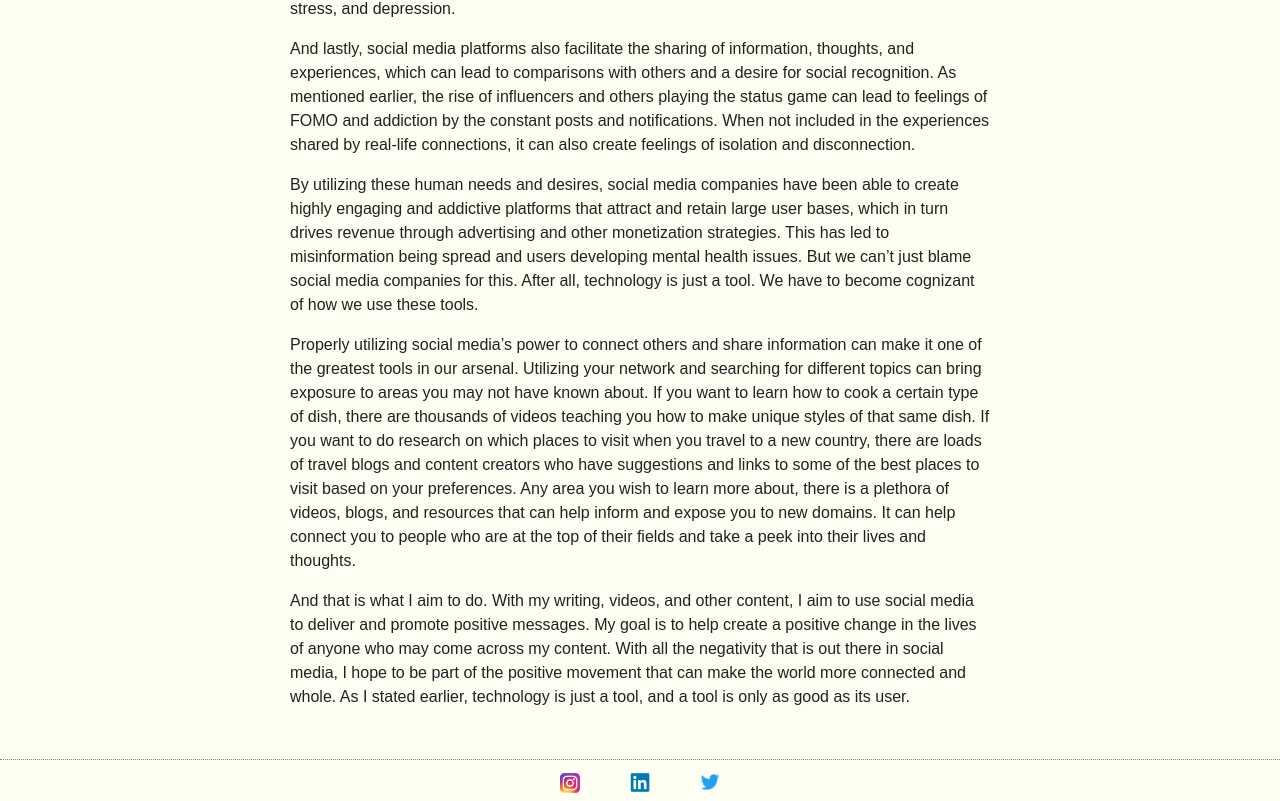
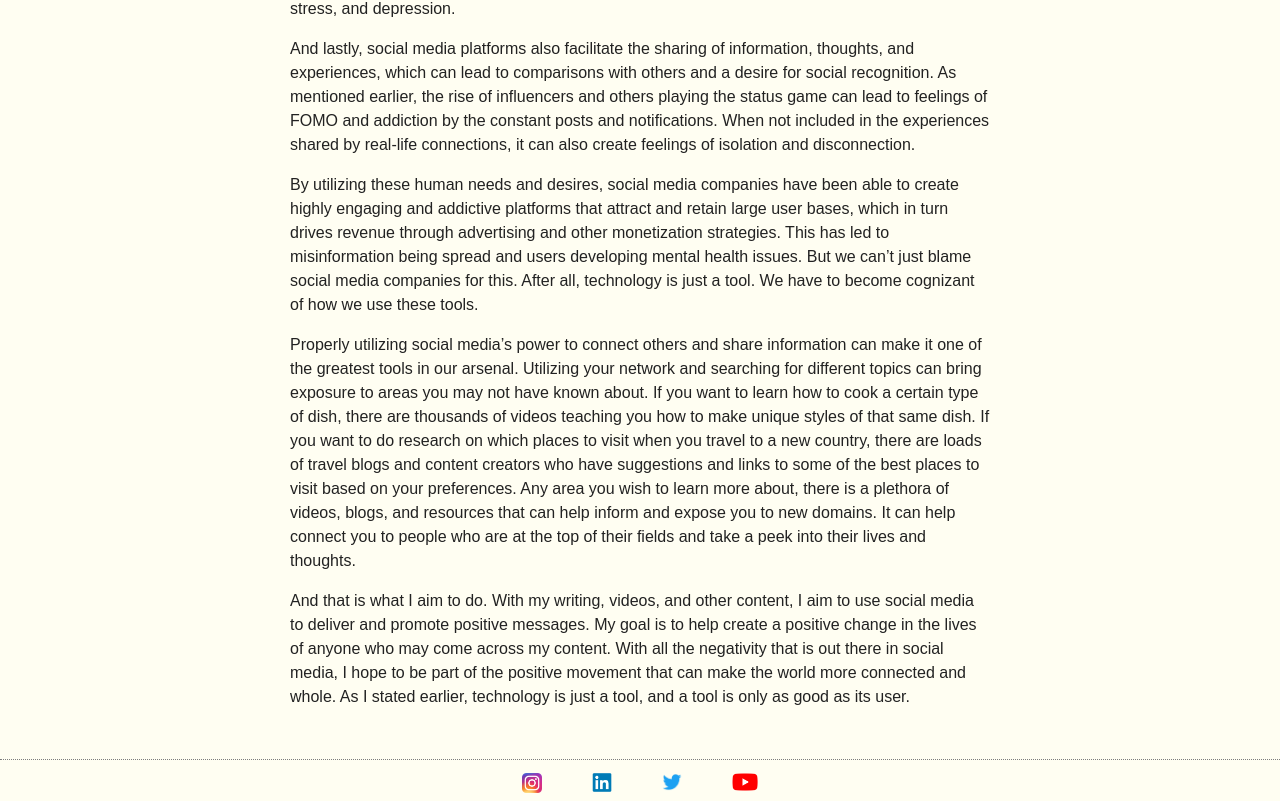
Before and after one commit to kirtans/website, a React (Create React App) app: page /blog/20230702.html in a window 1280 px wide. Shown: the part 1263-2064 px from the top of the page. Built offline with nearby package versions, Linux system fonts and the light colour scheme.

Commit message:
add youtube and update twitter

```diff
--- a/src/components/Footer/Footer.jsx
+++ b/src/components/Footer/Footer.jsx
@@ -18,11 +18,18 @@ const Footer = () => {
           alt="LinkedIn"
         />
       </a>
-      <a href="https://twitter.com/kirtan_me" target="_blank" rel="noreferrer">
+      <a href="https://twitter.com/kirtanyc" target="_blank" rel="noreferrer">
         <img
           className="footerImage"
           src={require('./twitter.png')}
           alt="Twitter"
+        />
+      </a>
+      <a href="https://www.youtube.com/channel/UCD5j3fX-_RrZSINdpThFEFQ" target="_blank" rel="noreferrer">
+        <img
+          className="youtubeFooterImage"
+          src={require('./youtube.png')}
+          alt="YouTube"
         />
       </a>
     </div>
--- a/src/components/Footer/FooterStyles.css
+++ b/src/components/Footer/FooterStyles.css
@@ -8,3 +8,7 @@
   max-width: 20px;
   max-height: 20px;
 }
+
+.youtubeFooterImage {
+  max-height: 18px;
+}
```
Also changed, not shown: src/components/Footer/youtube.png (added).
